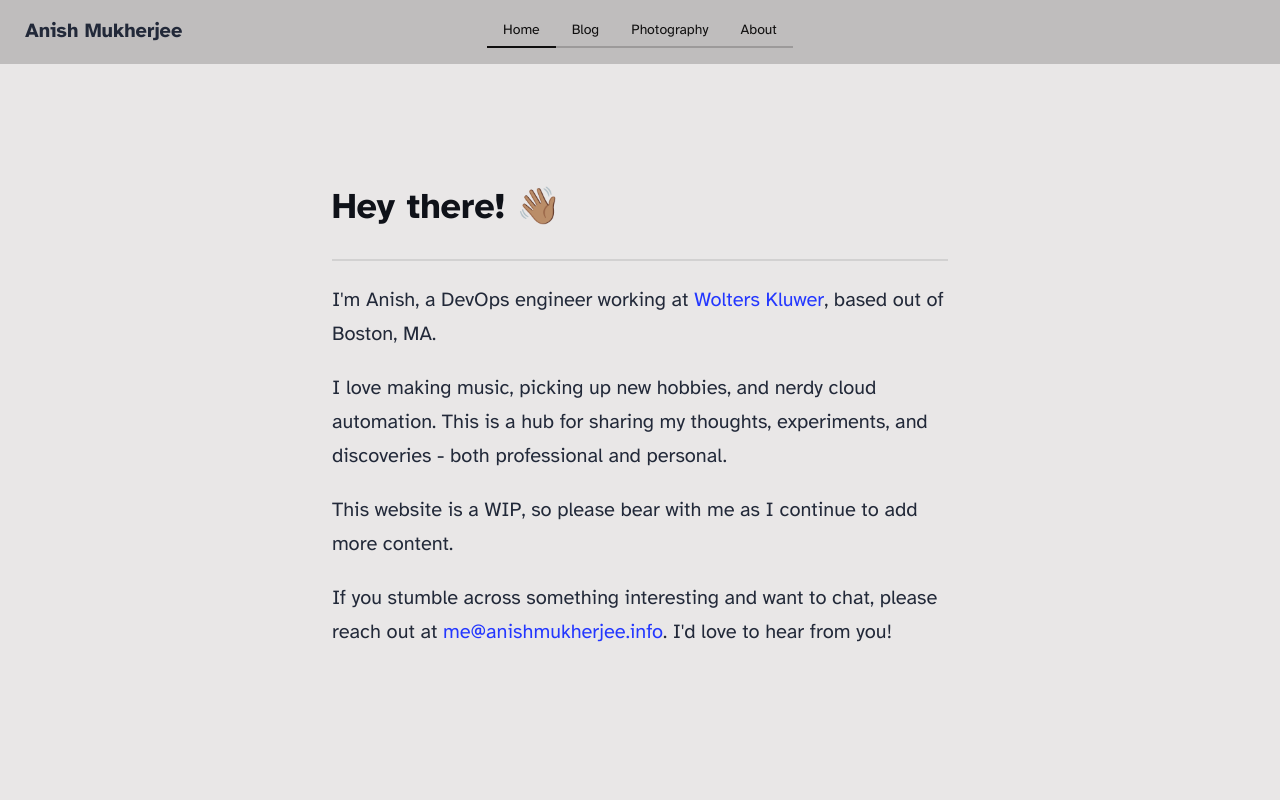
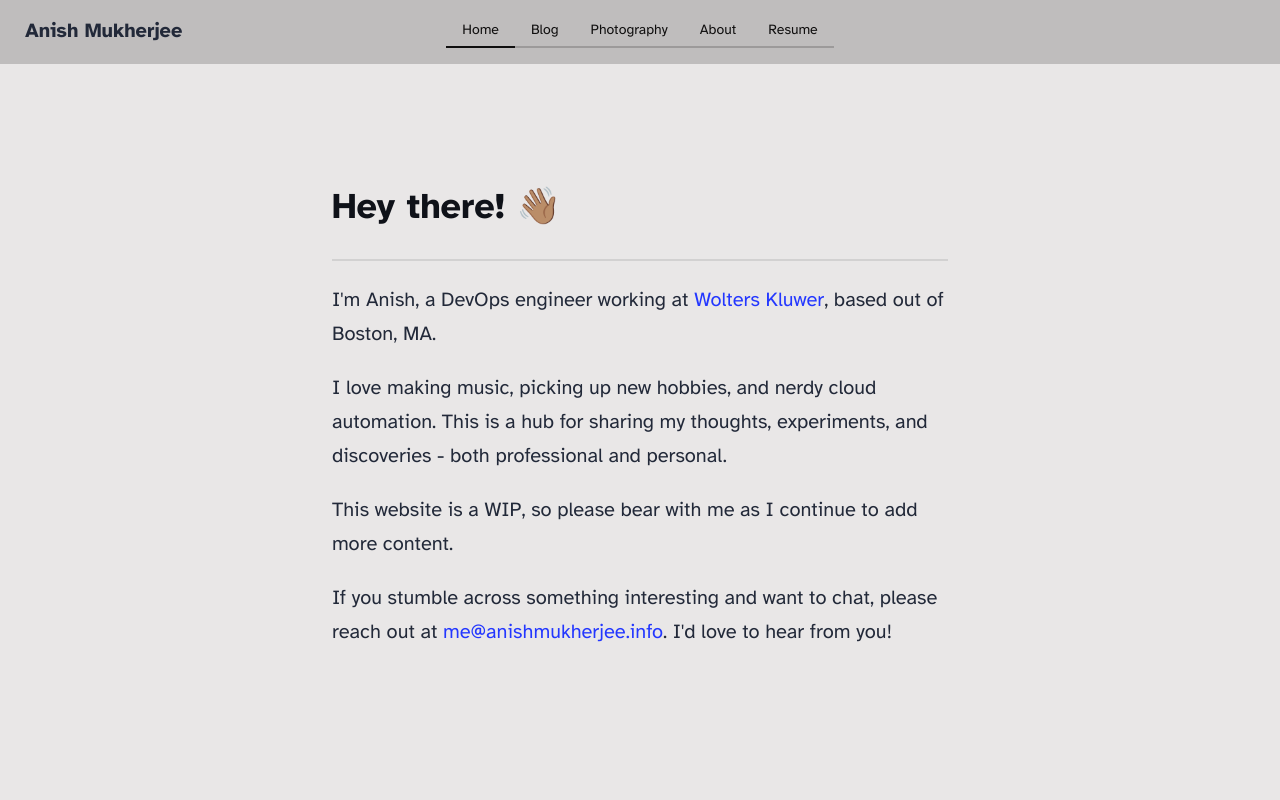
Before and after one commit to anishmukherjee123/anishmukherjee.info, an Astro site: page / in a window 1280 px wide. Shown: the top 800 px of the page. Built offline with nearby package versions, Linux system fonts and the light colour scheme; Astro itself is replaced by a stand-in of ours.

Commit message:
Added resume

```diff
--- a/src/components/Header.astro
+++ b/src/components/Header.astro
@@ -14,6 +14,7 @@ import HeaderTab from './HeaderTab.astro';
         <HeaderTab href="/blog">Blog</HeaderTab>
         <HeaderTab href="/photography">Photography</HeaderTab>
         <HeaderTab href="/about">About</HeaderTab>
+        <HeaderTab href="/Anish_Mukherjee.pdf">Resume</HeaderTab>
       </div>
     </div>
 
@@ -41,6 +42,7 @@ import HeaderTab from './HeaderTab.astro';
           <li><a href="/blog" class="text-neutral">Blog</a></li>
           <li><a href="/photography" class="text-neutral">Photography</a></li>
           <li><a href="/about" class="text-neutral">About</a></li>
+          <li><a href="/Anish_Mukherjee.pdf" class="text-neutral">Resume</a></li>
         </ul>
       </div>
     </div>
```
Also changed, not shown: 2 other files.
